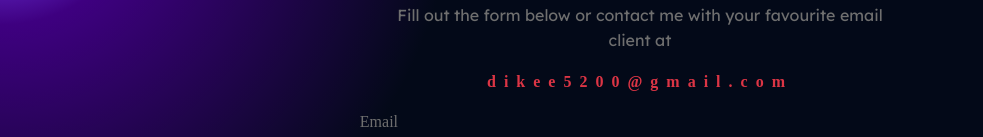
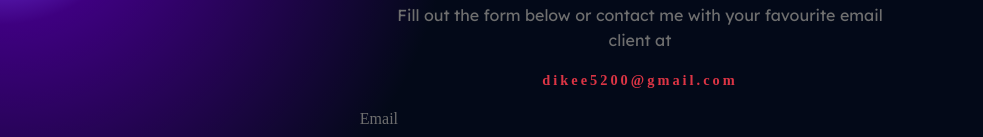
Before and after one commit to Khalifa-pendrops/portfolio_2024, a React (Vite) app: page /get-in-touch in a window 1280 px wide. Shown: the part 127-264 px from the top of the page, without its empty margins (0-983 px from the left). Built offline with nearby package versions, Linux system fonts and the light colour scheme; a web font is replaced by a local one.

Commit message:
another last commit before DB

```diff
--- a/src/Components/Home.css
+++ b/src/Components/Home.css
@@ -149,12 +149,13 @@ label {
 
 
 .email-wider-letters {
-    letter-spacing: 8px !important;
+    letter-spacing: 3px !important;
     border: none !important;
     background-color: transparent !important;
     transition: transform (0.5s ease-in-out) !important;
     word-break: break-all;
     overflow-wrap: break-word;
+    font-size: .9rem !important;
 }
 
 .email-wider-letters:hover {
```
